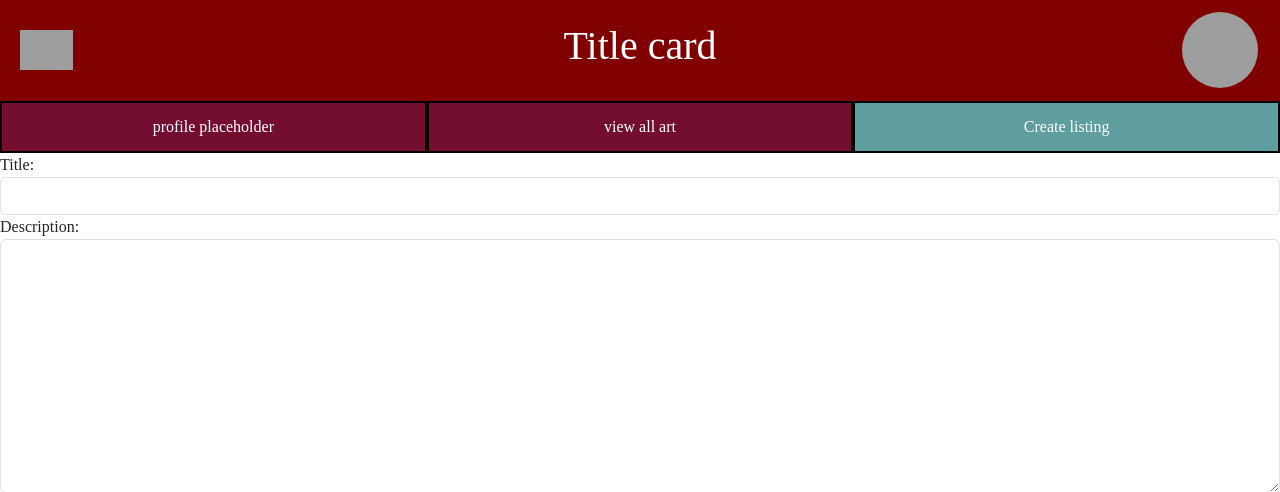
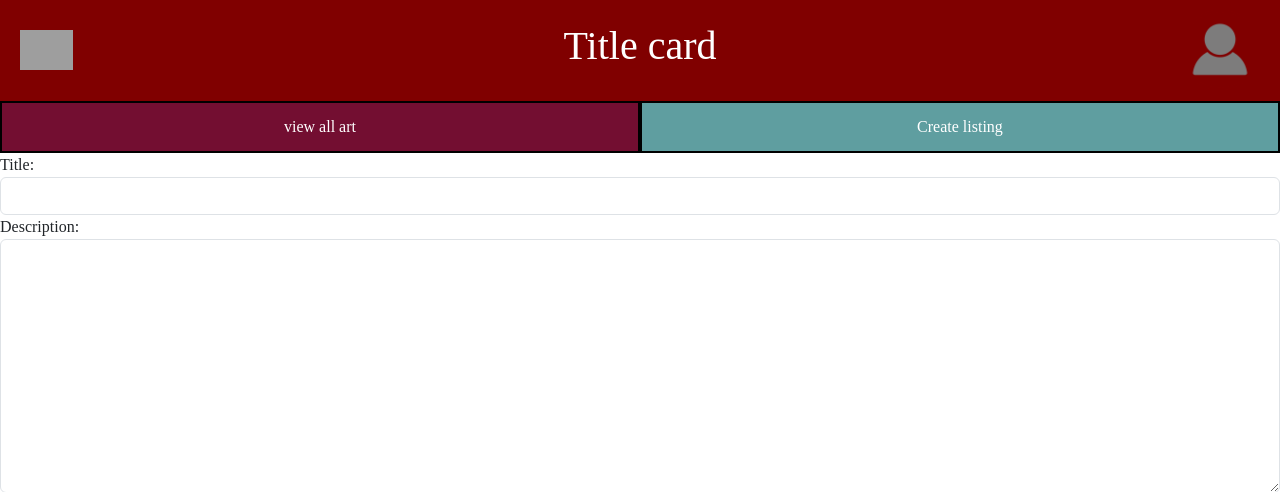
Before and after one commit to PDAYSig/Verklegt2_Group10, a Django app: page /create_listing in a window 1280 px wide. Shown: the top 492 px of the page. Run offline with Django 5.2, Linux system fonts and the light colour scheme; the visitor is signed in with stand-in values (Sample User, id 1); grey boxes are pictures that could not be loaded.

Commit message:
default profile pic ready

```diff
--- a/templates/base.html
+++ b/templates/base.html
@@ -25,18 +25,19 @@
 
         <div class="header-right">
             {% if user.is_authenticated %}
-                {% if user.profile.profile_image %}
-                        <img src="{{ user.profile.profile_image.url }}" class="profile-small">
-                    {% else %}
-                        <img src="/static/default-profile.png" class="profile-small">
-                {% endif %}
+                <a href="{% url 'profile' %}">
+                    {% if user.profile.profile_image %}
+                            <img src="{{ user.profile.profile_image.url }}" class="profile-small">
+                        {% else %}
+                            <img src="/media/profiles/default_profile.png" class="profile-small">
+                    {% endif %}
+                </a>
             {% else %}
                 <a href="{% url 'login' %}" class="login-btn">Login</a>
             {% endif %}
         </div>
     </header>
     <nav class="nav">
-        <a href="{% url 'profile' %}">profile placeholder</a>
         <a href="{% url 'all_art' %}">view all art</a>
         <a href="{% url 'create_listing' %}" style="background-color: cadetblue">Create listing</a>
     </nav>
--- a/templates/users/profile.html
+++ b/templates/users/profile.html
@@ -7,7 +7,7 @@
     {% if user.profile.profile_image %}
         <img src="{{ user.profile.profile_image.url }}" class="profile-big">
     {% else %}
-        <img src="/static/default-profile.png" class="profile-big">
+        <img src="/media/profiles/default_profile.png" class="profile-big">
     {% endif %}
 
     <div class="profile-info">
--- a/users/models.py
+++ b/users/models.py
@@ -10,7 +10,7 @@ class Profile(models.Model):
     user = models.OneToOneField(User, on_delete=models.CASCADE)
     bio = models.TextField(max_length=500)
     user_address = models.CharField(max_length=255)
-    profile_image = models.ImageField(upload_to="profiles/", null=True, blank=True)
+    profile_image = models.ImageField(upload_to="profiles/", default="profiles/default_profile.png" ,null=True, blank=True)
     is_seller = models.BooleanField(default=False)
     def __str__(self):
         return f" {self.user.username} {self.profile_image}"
```
Also changed, not shown: media/profiles/default_profile.png (added).
